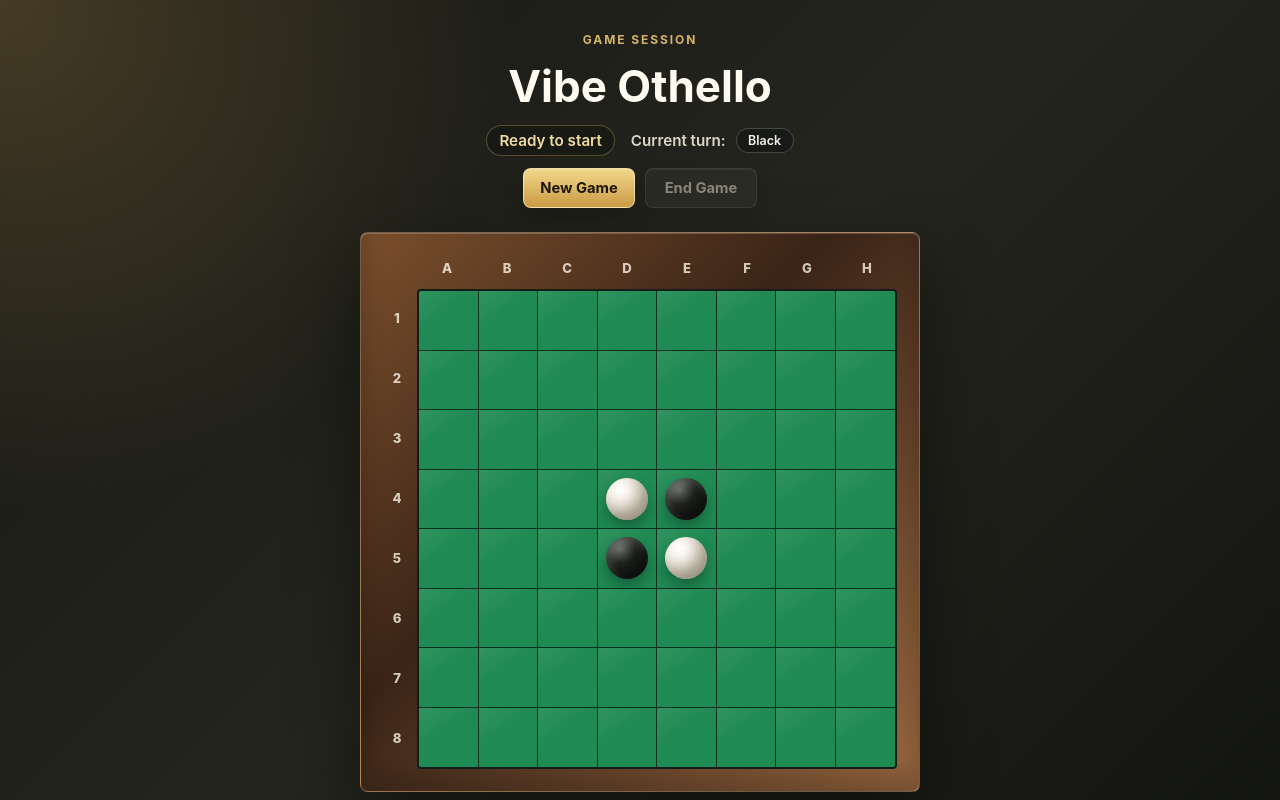
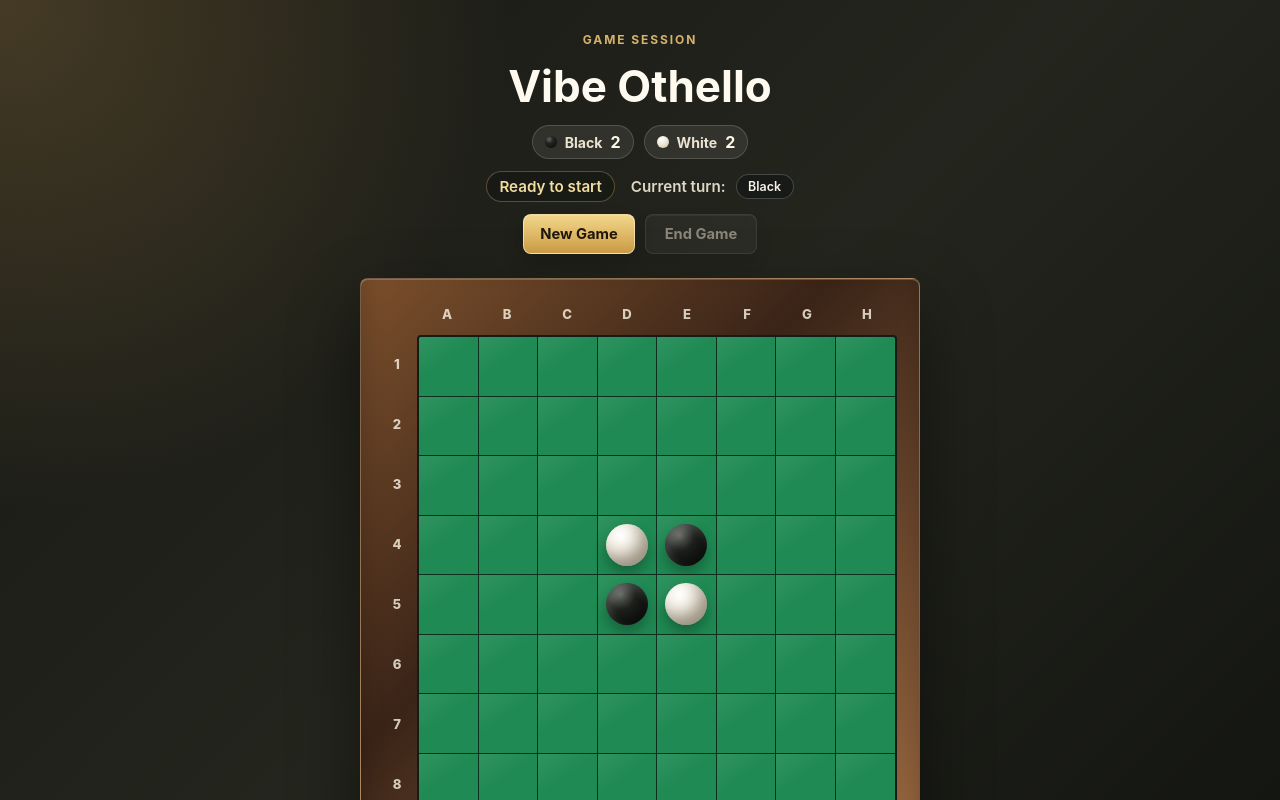
Before and after one commit to westzaki/vibe-othello, a React (Vite) app: page / in a window 1280 px wide. Shown: the top 800 px of the page. Built offline with nearby package versions, Linux system fonts and the light colour scheme.

Commit message:
Show current score

```diff
--- a/src/components/GameHeader.tsx
+++ b/src/components/GameHeader.tsx
@@ -24,6 +24,16 @@ export function GameHeader({
     <div className="game-heading">
       <p className="eyebrow">Game Session</p>
       <h1 id="game-title">Vibe Othello</h1>
+      <div className="score-row" aria-label="Current score">
+        <span className="score-chip score-chip--black">
+          Black
+          <strong>{discCounts.black}</strong>
+        </span>
+        <span className="score-chip score-chip--white">
+          White
+          <strong>{discCounts.white}</strong>
+        </span>
+      </div>
       <div className="game-status-row">
         <p className="session-status">{getStatusLabel(gameStatus)}</p>
         {gameStatus === "ended" && winner !== null ? (
--- a/src/index.css
+++ b/src/index.css
@@ -62,6 +62,51 @@ h1 {
   flex-wrap: wrap;
   justify-content: center;
   gap: 10px 16px;
+}
+
+.score-row {
+  display: flex;
+  align-items: center;
+  flex-wrap: wrap;
+  justify-content: center;
+  gap: 10px;
+}
+
+.score-chip {
+  display: inline-flex;
+  align-items: center;
+  gap: 8px;
+  min-width: 92px;
+  justify-content: center;
+  border: 1px solid rgba(255, 255, 255, 0.16);
+  border-radius: 999px;
+  padding: 6px 12px;
+  color: #ece4d1;
+  background: rgba(255, 255, 255, 0.08);
+  font-size: 0.88rem;
+  font-weight: 700;
+}
+
+.score-chip::before {
+  width: 12px;
+  height: 12px;
+  border-radius: 50%;
+  content: "";
+}
+
+.score-chip strong {
+  color: #fff8e8;
+  font-size: 1rem;
+}
+
+.score-chip--black::before {
+  background:
+    radial-gradient(circle at 35% 28%, #60645e 0%, #20231f 36%, #090a09 100%);
+}
+
+.score-chip--white::before {
+  background:
+    radial-gradient(circle at 35% 28%, #ffffff 0%, #eee6d6 48%, #c8baa1 100%);
 }
 
 .session-status,
```
